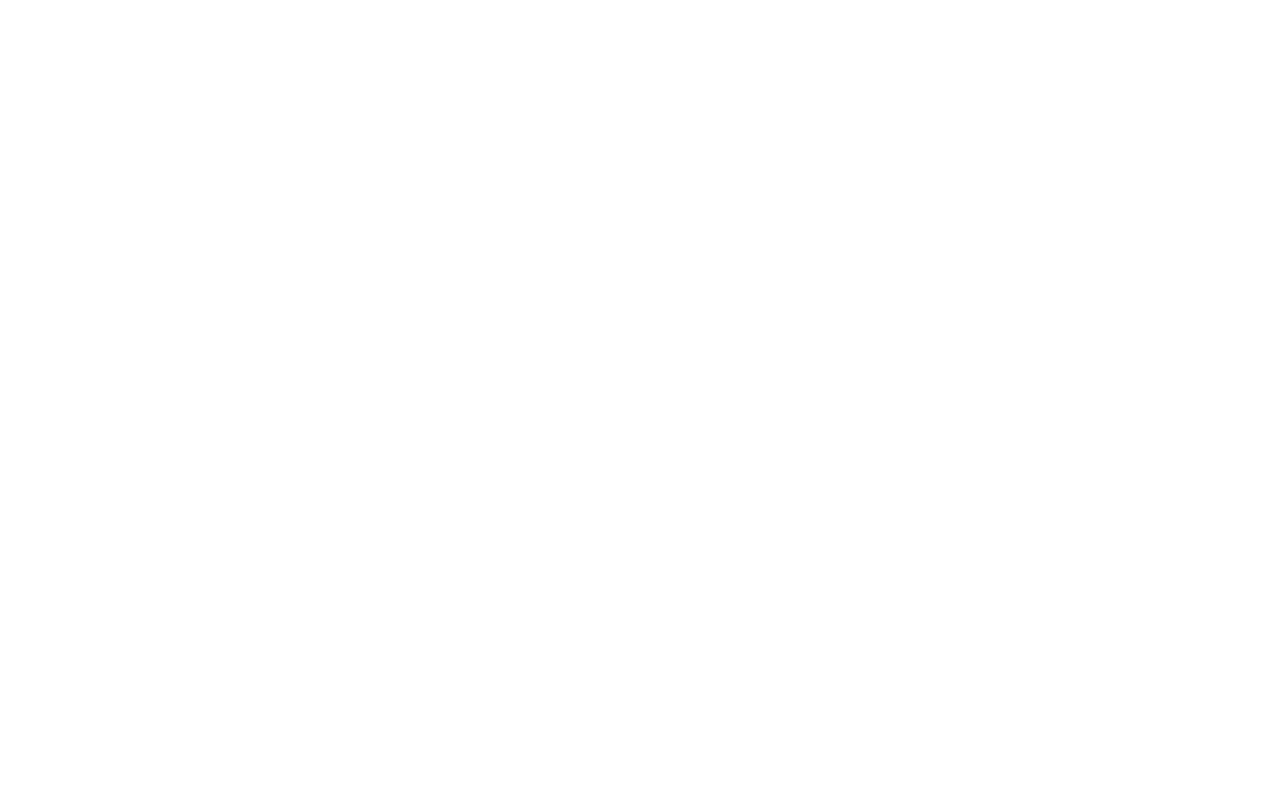
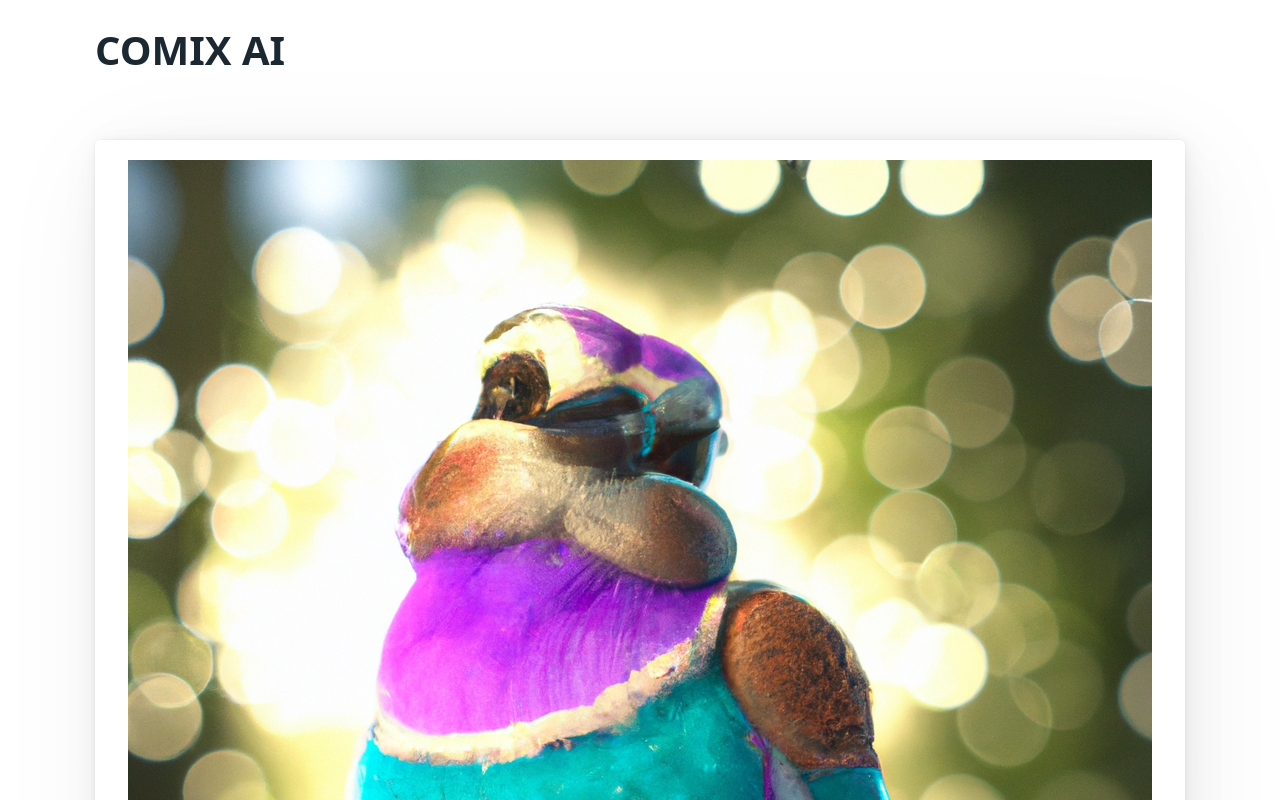
Before and after one commit to fredjarjour/ComixAI, a SvelteKit app in the folder frontend/: page /read in a window 1280 px wide. Shown: the top 800 px of the page. Built offline with nearby package versions, Linux system fonts and the light colour scheme.

Commit message:
Removed comic font

```diff
--- a/frontend/src/components/Header.svelte
+++ b/frontend/src/components/Header.svelte
@@ -1 +1,16 @@
-<div>Header</div>
+<div class="header">
+  <h1 class="title">COMIX AI</h1>
+</div>
+
+<style>
+  .header {
+    display: flex;
+    flex-direction: row;
+    width: 100%
+  }
+
+  .title {
+    font-size: 2rem;
+    margin-bottom: 0rem;
+  }
+</style>
--- a/frontend/src/routes/+layout.svelte
+++ b/frontend/src/routes/+layout.svelte
@@ -5,7 +5,7 @@
 </script>
 
 <svelte:head>
-  <link href="https://fonts.googleapis.com/css?family=Bangers" rel="stylesheet">
+  <!-- <link href="https://fonts.googleapis.com/css?family=Bangers" rel="stylesheet"> -->
 </svelte:head>
 
 
--- a/frontend/src/routes/+page.svelte
+++ b/frontend/src/routes/+page.svelte
@@ -45,7 +45,6 @@
 	}
 
 	.title {
-		font-family: 'Bangers', cursive;
 		font-size: 5rem;
 		margin-bottom: 0rem;
 	}
--- /dev/null
+++ b/frontend/src/routes/read/+layout.svelte
@@ -0,0 +1,6 @@
+<script>
+  import Header from "../../components/Header.svelte";
+</script>
+
+<Header />
+<slot />
--- a/frontend/src/routes/read/+page.svelte
+++ b/frontend/src/routes/read/+page.svelte
@@ -0,0 +1,10 @@
+<script>
+  import StoryCover from "../../components/StoryCover.svelte";
+  let stories = [1,2,3,4,5]
+</script>
+
+<div class="container">
+  {#each stories as story}
+    <StoryCover story={story}/>
+  {/each}
+</div>
```
